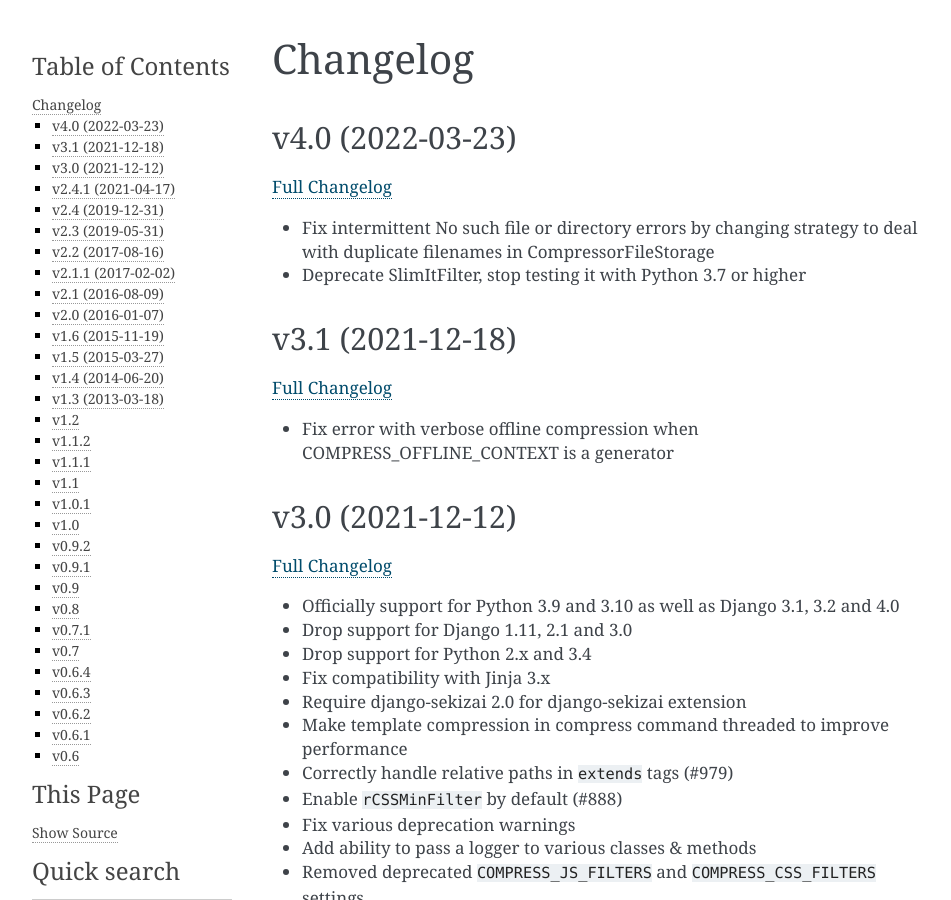
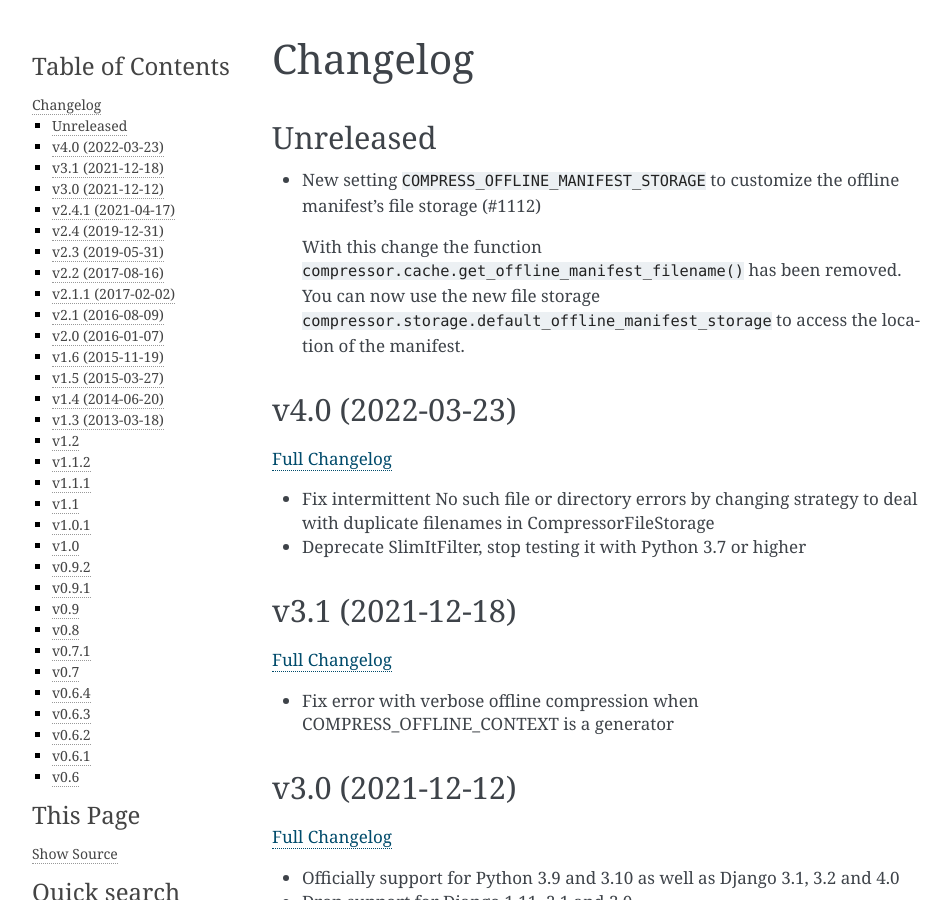
Before and after one commit to django-compressor/django-compressor, a Sphinx documentation site: the page built from docs/changelog.txt, in a window 1280 px wide and 900 px high. Shown: the whole window, without its empty margins (148-1099 px from the left). Built offline with Sphinx 7.4.7, drawn with Linux system fonts in a browser that asks for light colours.

Commit message:
Updated changelog

```diff
--- a/docs/changelog.txt
+++ b/docs/changelog.txt
@@ -1,5 +1,15 @@
 Changelog
 =========
+
+Unreleased
+----------
+
+- New setting ``COMPRESS_OFFLINE_MANIFEST_STORAGE`` to customize the offline manifest's file storage (#1112)
+
+  With this change the function ``compressor.cache.get_offline_manifest_filename()`` has been removed.
+  You can now use the new file storage ``compressor.storage.default_offline_manifest_storage`` to access the
+  location of the manifest.
+
 
 v4.0 (2022-03-23)
 -----------------
```
